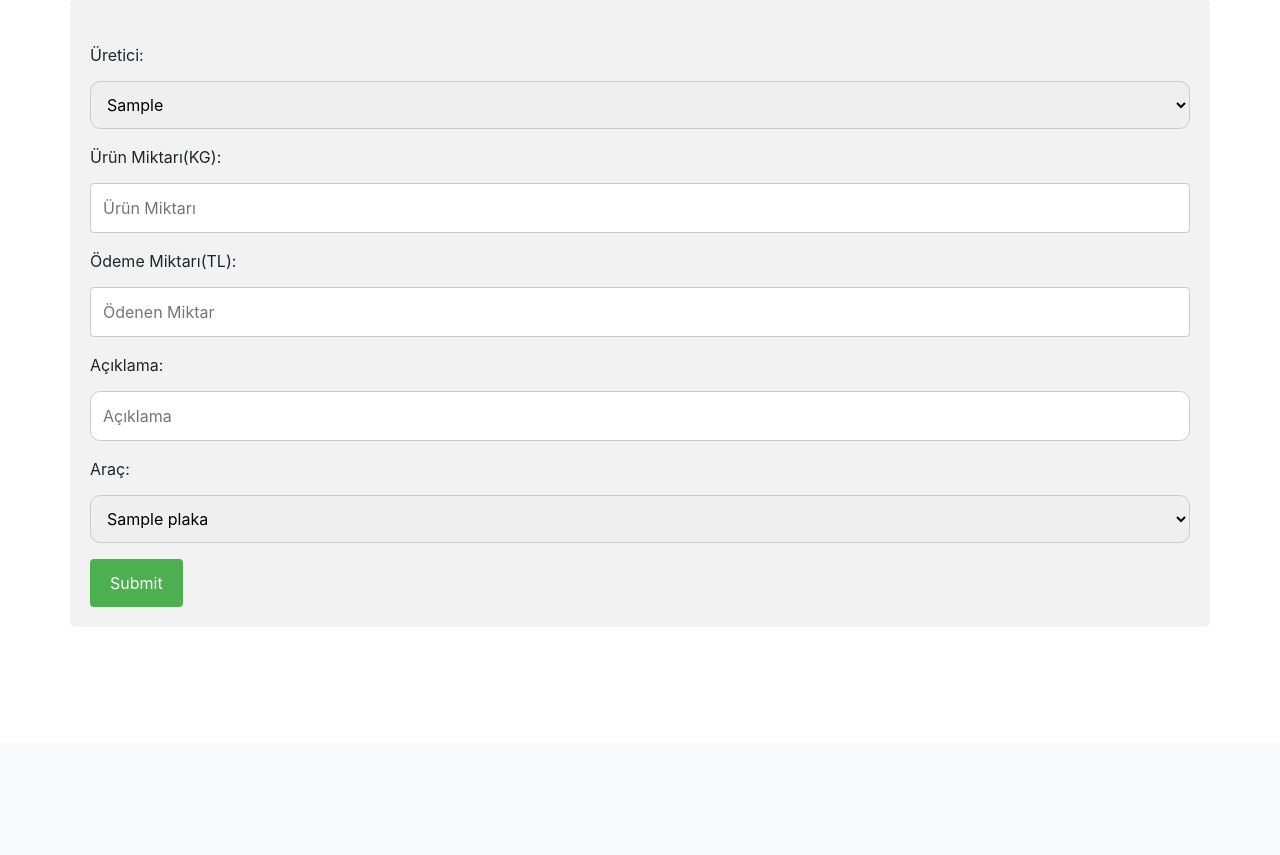
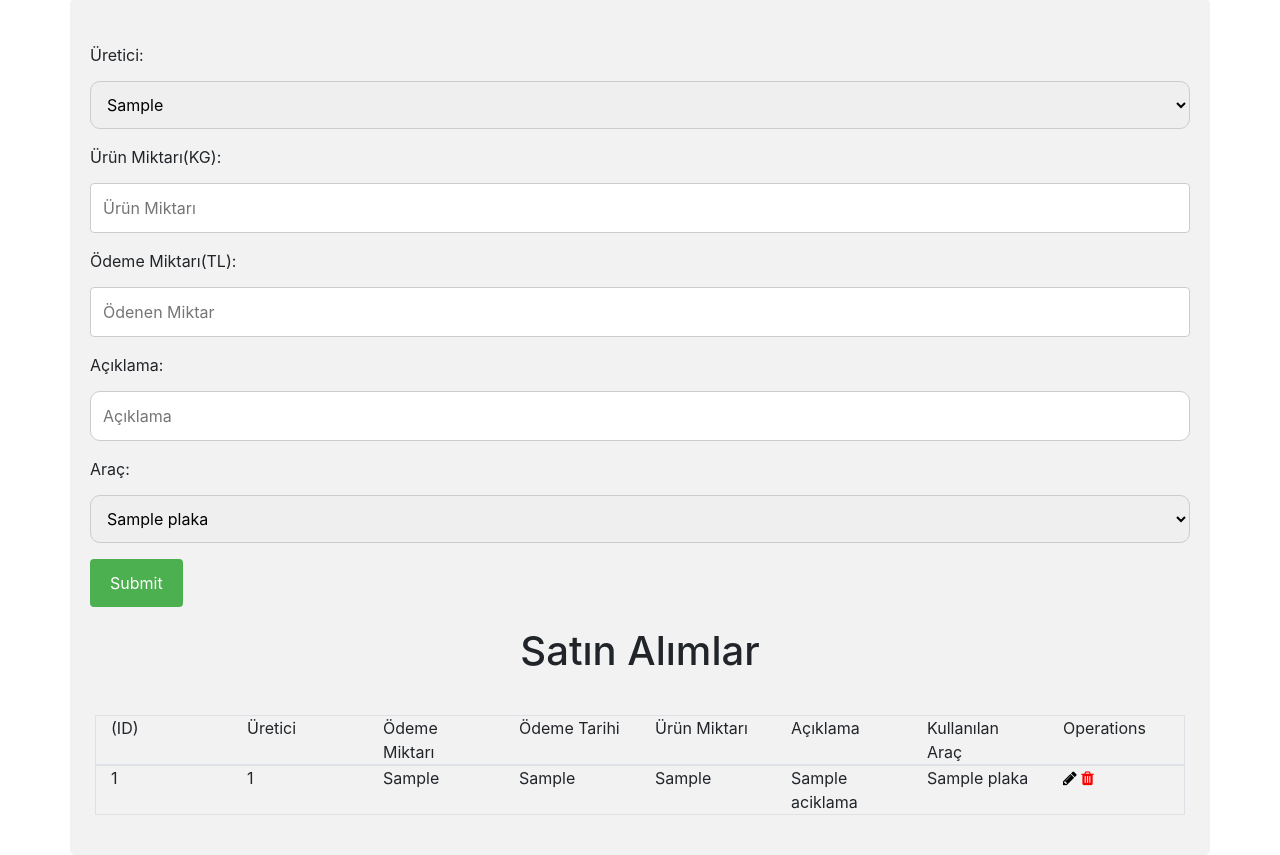
Before and after one commit to bozgenc/bil-372-proje, a Flask app: template templates/nakliyeciHome.html in a window 1280 px wide. Shown: the part 57-912 px from the top of the page. Before the commit the page ends 664 px from the top, so only its background shows below. Run offline with Flask 2, Linux system fonts and the light colour scheme; the template is opened without the code that fills it: most values are stand-ins (such as "Sample title", 1, 10 or a date in 2020); some libraries are stand-ins or nearby versions.

Commit message:
nakliyeci home table added, date bug fix

```diff
--- a/app.py
+++ b/app.py
@@ -1,5 +1,6 @@
 from flask import Flask, render_template, request, flash, redirect, url_for
 from flask_sqlalchemy import SQLAlchemy
+from datetime import datetime
 
 
 app = Flask(__name__, template_folder="/Users/baranozgenc/Desktop/proje/Bil372Proje/templates")
@@ -80,21 +81,23 @@ def nakliyeciHome():
         res = db.session.execute(query)
         res = res.fetchall()
         uretici_tckn = res[0].tckn
+        today = datetime.today()
 
-        insertQuery = "INSERT INTO public.\"Satin_Alir\"(uretici_tckn, aciklama, odeme_miktari ,urun_miktari, plaka) VALUES ('" + uretici_tckn + "' , '" + aciklama + "' , '" + odeme + "' ,'" + miktar + "', '" + arac + "')"
+        insertQuery = "INSERT INTO public.\"Satin_Alir\"(uretici_tckn, odeme_tarihi,aciklama, odeme_miktari ,urun_miktari, plaka) VALUES ('" + uretici_tckn + "' , '" + str(today) + "' ,'" + aciklama + "' , '" + odeme + "' ,'" + miktar + "', '" + arac + "')"
         db.engine.execute(insertQuery)
 
 
     queryUretici = "SELECT * FROM public.\"Uretici\""
     temp = db.session.execute(queryUretici)
-
     queryArac = "SELECT * FROM public.\"Arac\""
     temp2 = db.session.execute(queryArac)
+    queryAll = "SELECT * FROM public.\"Satin_Alir\""
+    temp3 = db.session.execute(queryAll)
 
     uList = temp.fetchall()
     aList = temp2.fetchall()
-
-    return render_template("nakliyeciHome.html", ureticiList=uList, aracList=aList)
+    purchaseList = temp3.fetchall()
+    return render_template("nakliyeciHome.html", ureticiList=uList, aracList=aList, purchaseList=purchaseList)
 
 
 @app.route("/")
--- a/templates/nakliyeciHome.html
+++ b/templates/nakliyeciHome.html
@@ -33,6 +33,73 @@
 		       value="Cancel">
 		<input type="hidden" id="isInsert" name="isInsert" value="0">
 
+		<br>
+
+	<h1>Satın Alımlar</h1>
+	<div class="container" id="product_table">
+		<div class="row border">
+			<div class="col-sm">
+				(ID)
+			</div>
+			<div class="col-sm">
+				Üretici
+			</div>
+			<div class="col-sm">
+				Ödeme Miktarı
+			</div>
+			<div class="col-sm">
+				Ödeme Tarihi
+			</div>
+			<div class="col-sm">
+				Ürün Miktarı
+			</div>
+			<div class="col-sm">
+				Açıklama
+			</div>
+			<div class="col-sm">
+				Kullanılan Araç
+			</div>
+			<div class="col-sm">
+				Operations
+			</div>
+		</div>
+		{% for purchase in purchaseList %}
+		<div class="row border">
+			<div class="col-sm">
+				{{ purchase.id }}
+			</div>
+			<div class="col-sm">
+				{{ purchase.id }}
+			</div>
+			<div class="col-sm">
+				{{ purchase.odeme_miktari }}
+			</div>
+			<div class="col-sm">
+				{{ purchase.odeme_tarihi }}
+			</div>
+			<div class="col-sm">
+				{{ purchase.urun_miktari }}
+			</div>
+			<div class="col-sm">
+				{{ purchase.aciklama }}
+			</div>
+			<div class="col-sm">
+				{{ purchase.plaka }}
+			</div>
+			<div class="col-sm">
+				<a href="#"><span
+						class="fa fa-pencil"
+						style="color: black"
+				></span></a>
+				<a href="#"><span class="fa fa-trash" style="color: red"></span></a>
+			</div>
+		</div>
+		{% endfor %}
+
+		</tbody>
+		</table>
+	</div>
+
 	</form>
 
 </div>
```
